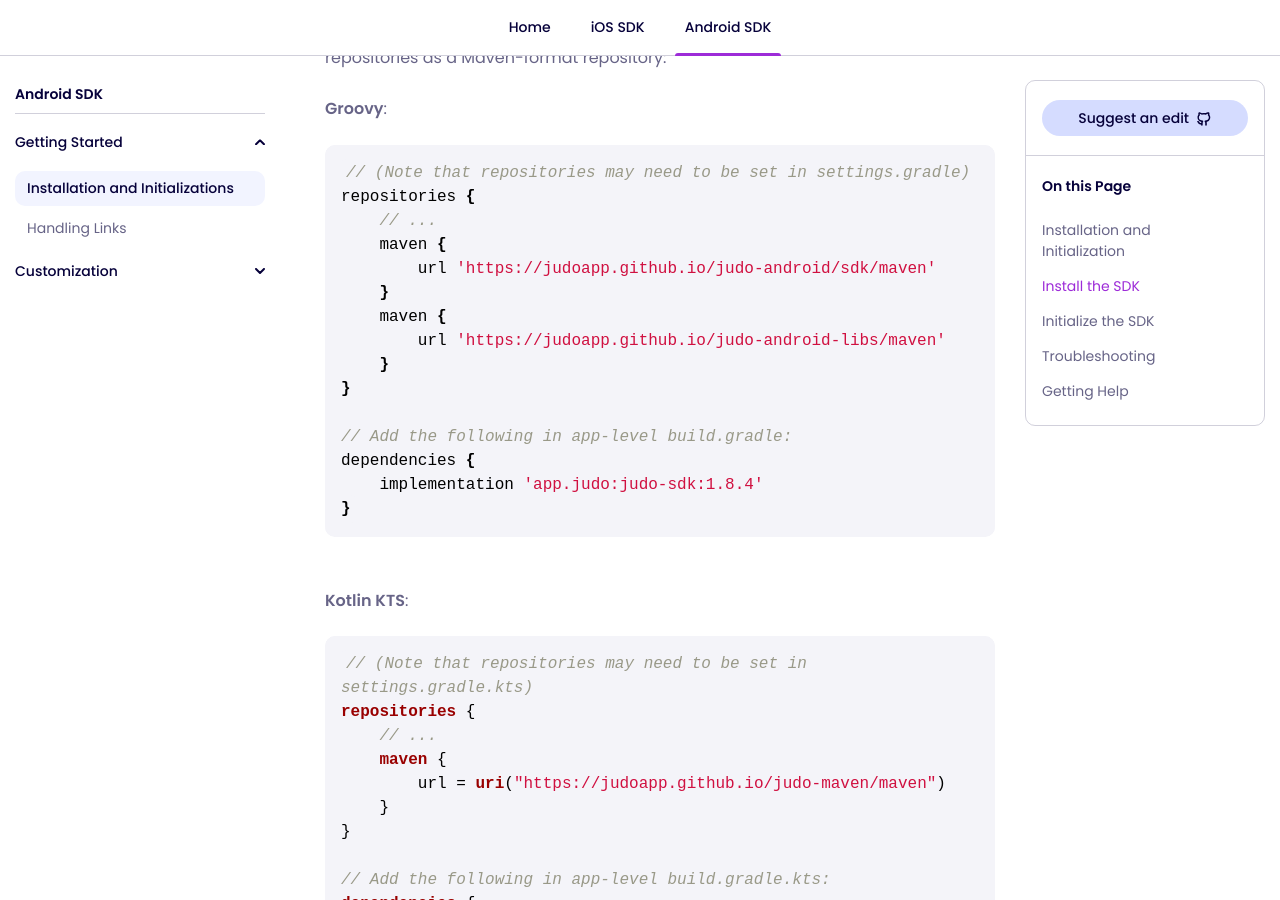
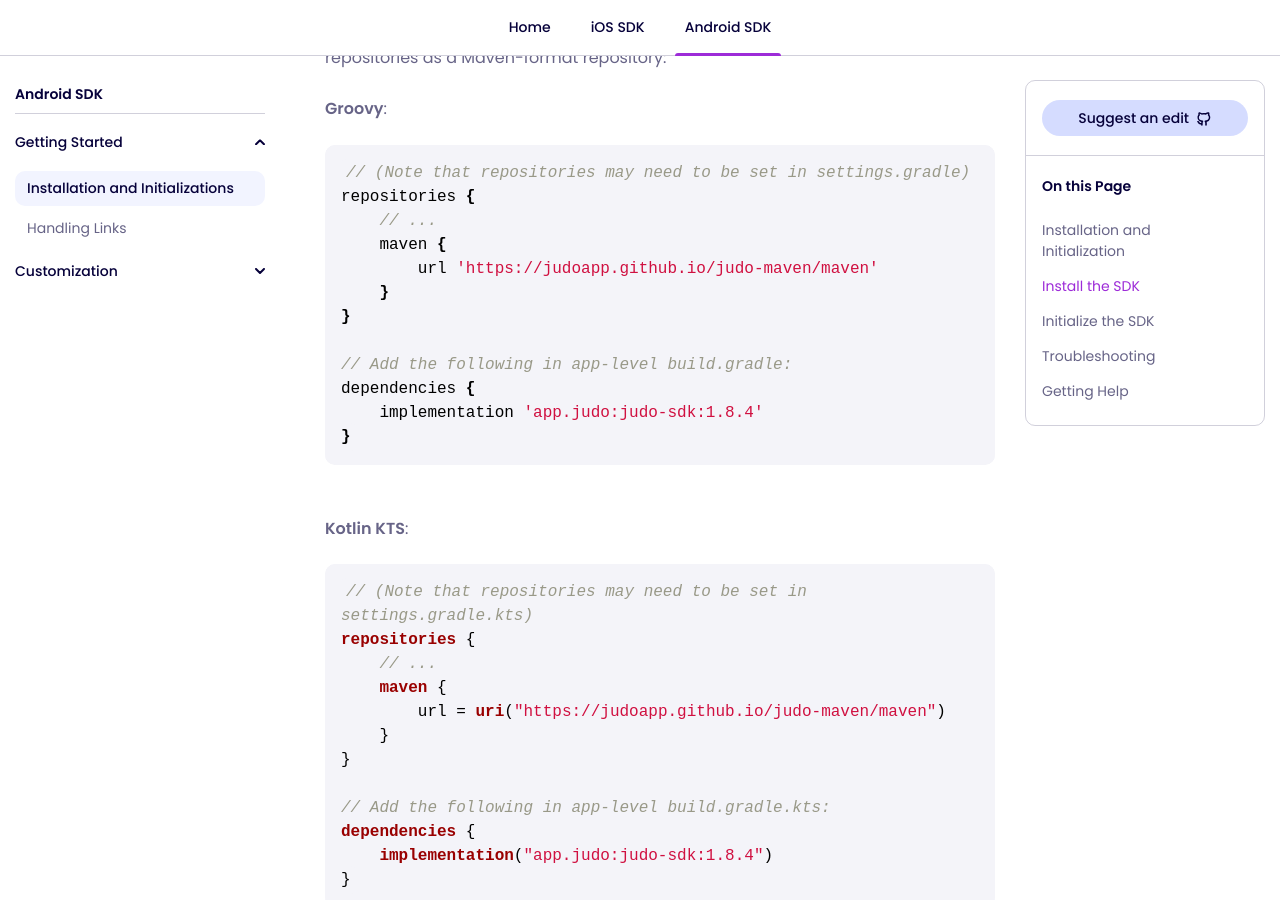
Before and after one commit to y-kovaleva/judo-developer-site, a Jekyll site: the page built from _android/installation-and-initialization.md, in a window 1280 px wide and 900 px high, scrolled down 842 px. Built offline with Jekyll 4.4.1, drawn with Linux system fonts in a browser that asks for light colours; some web fonts are replaced.

Commit message:
Cleaned up old repository info in groovy version of gradle

```diff
--- a/_android/installation-and-initialization.md
+++ b/_android/installation-and-initialization.md
@@ -29,10 +29,7 @@ To add the dependency to your project's `build.gradle`. First, add these GitHub
 repositories {
     // ...
     maven {
-        url 'https://judoapp.github.io/judo-android/sdk/maven'
-    }
-    maven {
-        url 'https://judoapp.github.io/judo-android-libs/maven'
+        url 'https://judoapp.github.io/judo-maven/maven'
     }
 }
 
```
